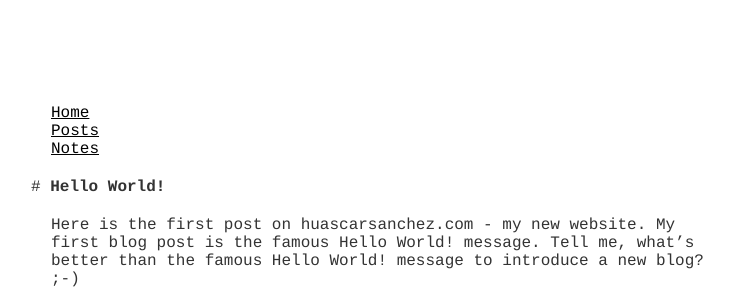
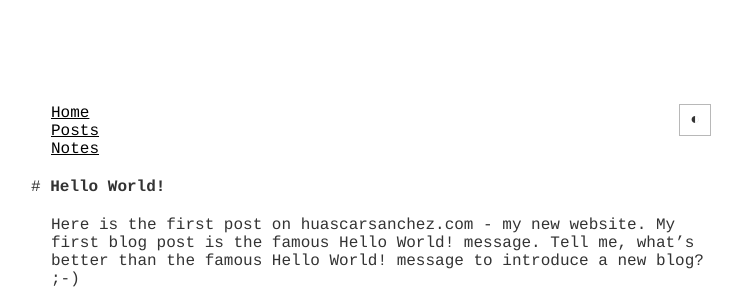
Before and after one commit to hsanchez/hsanchez.github.io, a Jekyll site: the page built from posts/notes/_posts/2011-11-05-helloworld.md, in a window 1280 px wide. Shown: the top 294 px of the page, without its empty margins (259-1001 px from the left). Built offline with Jekyll 4.4.1, drawn with Linux system fonts in a browser that asks for light colours.

Commit message:
Add persistent light/dark theme toggle

```diff
--- a/_layouts/default.html
+++ b/_layouts/default.html
@@ -9,6 +9,15 @@
   <body>
     <div class="container">
 		<header>
+			<button
+				class="theme-toggle"
+				type="button"
+				aria-pressed="false"
+				aria-label="Switch to dark theme"
+				title="Switch to dark theme"
+			>
+				<span aria-hidden="true">&#9680;</span>
+			</button>
 			{% if page.home %}
 
 		    <div style="text-align: left ">
@@ -58,5 +67,6 @@
     <script type="text/javascript" src="/static/detector.js"></script>
     <!--Code snippet that search top answers for java and sort tags in Stackoverflow-->
     <script type="text/javascript" src="/static/codesnippets.js"></script>
+    <script type="text/javascript" src="/static/theme-toggle.js"></script>
   </body>
 </html>
--- a/static/style.css
+++ b/static/style.css
@@ -3,6 +3,23 @@
 	font-size: 62.5%;
 	-webkit-font-smoothing: antialiased;
 	font-smoothing: antialiased;
+	--page-background: rgb(255, 255, 255);
+	--page-foreground: rgb(20%,20%,20%);
+	--page-link: #000;
+	--page-muted-surface: rgb(90%,90%,90%);
+	--page-rule: rgb(20%,20%,20%);
+	--page-toggle-border: rgba(0, 0, 0, 0.28);
+	--page-toggle-hover: rgba(0, 0, 0, 0.06);
+}
+
+html[data-theme="dark"] {
+	--page-background: #111;
+	--page-foreground: #f4f4f4;
+	--page-link: #fff;
+	--page-muted-surface: #252525;
+	--page-rule: #f4f4f4;
+	--page-toggle-border: rgba(255, 255, 255, 0.36);
+	--page-toggle-hover: rgba(255, 255, 255, 0.12);
 }
 
 html, body {
@@ -13,8 +30,8 @@
 	font-family: Courier, monospace;
 	font-size: 1.6rem;
 	padding: 0 2rem;
-	color: rgb(20%,20%,20%);
-	background: rgb(255, 255, 255);
+	color: var(--page-foreground);
+	background: var(--page-background);
 	/*
 	padding-bottom:7.5rem;
 	background-image:url('/static/keyboardfade.png');
@@ -71,7 +88,7 @@
 	display:block;
 	text-align:center;
 	content: "✦ ✦ ✦";
-	color: rgb(20%,20%,20%);
+	color: var(--page-rule);
 }
 
 ul, ol {
@@ -79,11 +96,11 @@
 }
 
 a {
-	color: black;
+	color: var(--page-link);
 }
 
 a:hover {
-	color: black;
+	color: var(--page-link);
 	text-decoration: underline;
 }
 
@@ -106,13 +123,13 @@
 	font-family: Courier, monospace;
 	font-size: 1.6rem;
 	padding:1rem;
-	background: rgb(90%,90%,90%);
+	background: var(--page-muted-surface);
 }
 
 code {
 	font-family: Courier, monospace;
 	font-size: 1.6rem;
-	background: rgb(90%,90%,90%);
+	background: var(--page-muted-surface);
 }
 
 #breadcrumb {
@@ -123,7 +140,36 @@
 
 blockquote a {
 	text-decoration:none;
-	color: rgb(20%,20%,20%);;
+	color: var(--page-foreground);
+}
+
+header {
+	position: relative;
+}
+
+.theme-toggle {
+	position: absolute;
+	top: 0;
+	right: 0;
+	width: 3.2rem;
+	height: 3.2rem;
+	border: 1px solid var(--page-toggle-border);
+	background: transparent;
+	color: var(--page-foreground);
+	cursor: pointer;
+	font: inherit;
+	line-height: 1;
+	padding: 0;
+}
+
+.theme-toggle:hover,
+.theme-toggle:focus {
+	background: var(--page-toggle-hover);
+}
+
+.theme-toggle:focus {
+	outline: 1px dotted var(--page-foreground);
+	outline-offset: 0.3rem;
 }
 
 blockquote .author:before {
@@ -298,7 +344,7 @@
     font-family: Courier, monospace;
     font-size: 1.6rem;
     padding: 0 2rem;
-    color: rgb(20%,20%,20%);
+    color: var(--page-foreground);
 }
 
 body .searcher #search {
--- /dev/null
+++ b/static/theme-toggle.js
@@ -0,0 +1,45 @@
+(function () {
+  var storageKey = "site-theme";
+  var root = document.documentElement;
+  var toggle = document.querySelector(".theme-toggle");
+
+  if (!toggle) {
+    return;
+  }
+
+  function setTheme(theme) {
+    var isDark = theme === "dark";
+    root.setAttribute("data-theme", isDark ? "dark" : "light");
+    toggle.setAttribute("aria-pressed", isDark ? "true" : "false");
+    toggle.setAttribute(
+      "aria-label",
+      isDark ? "Switch to light theme" : "Switch to dark theme"
+    );
+    toggle.setAttribute(
+      "title",
+      isDark ? "Switch to light theme" : "Switch to dark theme"
+    );
+  }
+
+  var savedTheme = null;
+  try {
+    savedTheme = window.localStorage.getItem(storageKey);
+  } catch (error) {
+    savedTheme = null;
+  }
+
+  setTheme(savedTheme === "dark" ? "dark" : "light");
+
+  toggle.addEventListener("click", function () {
+    var nextTheme =
+      root.getAttribute("data-theme") === "dark" ? "light" : "dark";
+
+    setTheme(nextTheme);
+
+    try {
+      window.localStorage.setItem(storageKey, nextTheme);
+    } catch (error) {
+      // Storage can be unavailable in private browsing or strict browser modes.
+    }
+  });
+})();
```
